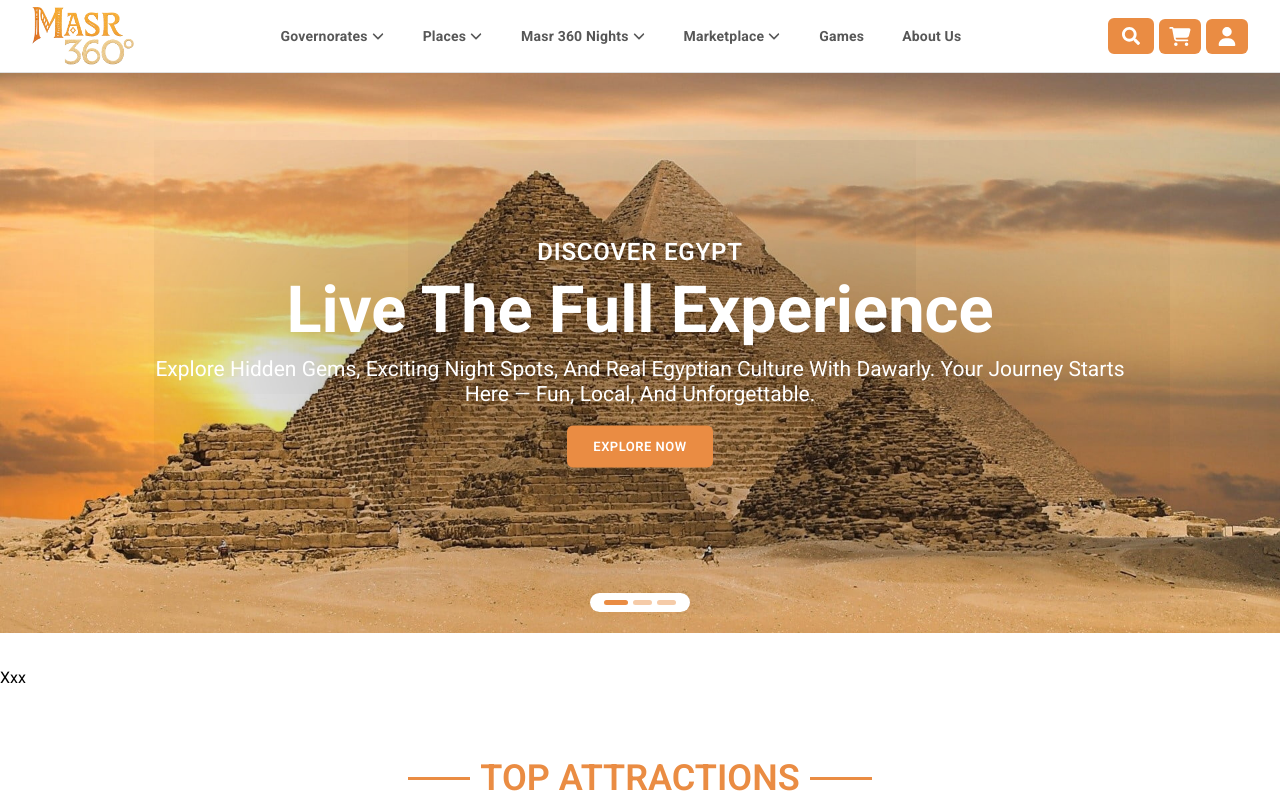
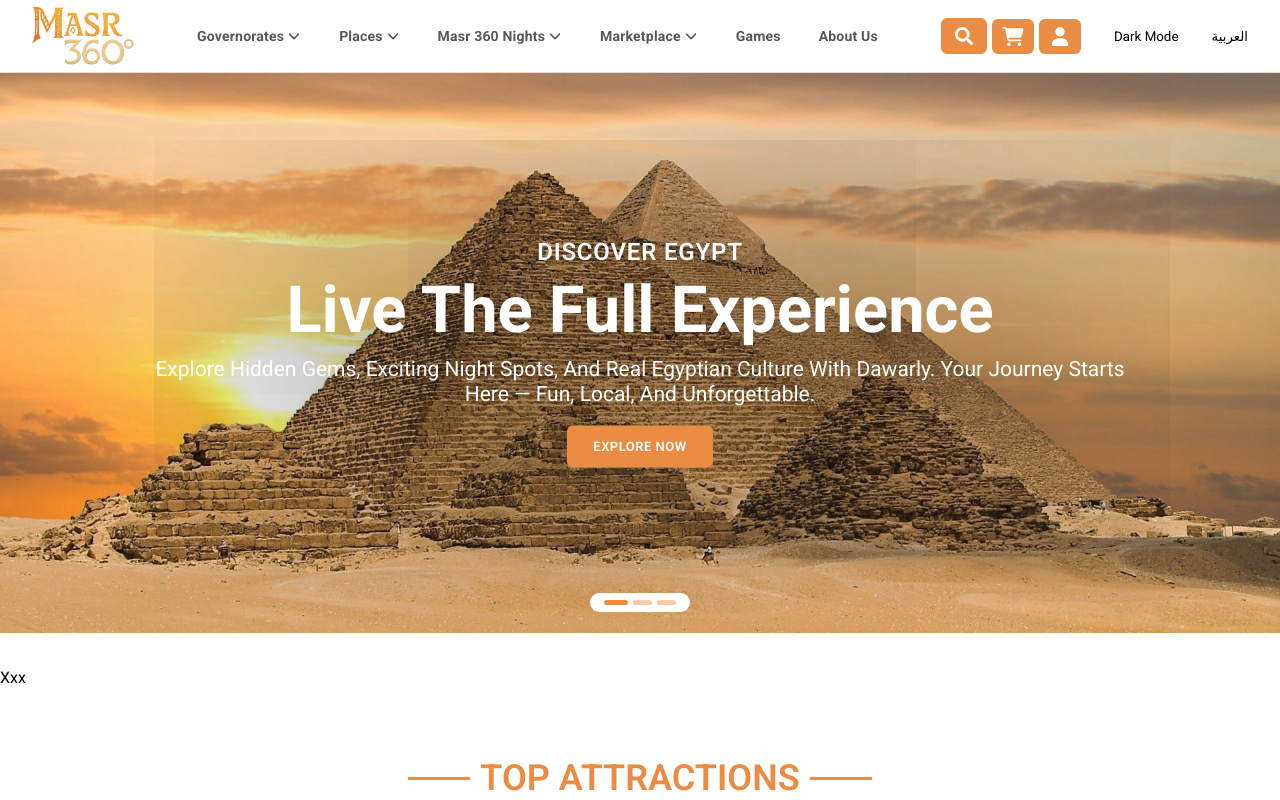
Before and after one commit to 3KR4/Dawarly, a Next.js app: page / in a window 1280 px wide. Shown: the top 800 px of the page. Built offline with nearby package versions, Linux system fonts and the light colour scheme.

Commit message:
wqwwdxddddvxc

```diff
--- a/Contexts/settings.jsx
+++ b/Contexts/settings.jsx
@@ -27,14 +27,56 @@ export const SettingsProvider = ({ children }) => {
     window.addEventListener("resize", handleResize);
     return () => window.removeEventListener("resize", handleResize);
   }, []);
+  // 🔥 الحل: منع أي Render لحد ما الشاشة تتحدد
+  const [theme, setTheme] = useState("light");
 
-  // 🔥 الحل: منع أي Render لحد ما الشاشة تتحدد
+  useEffect(() => {
+    const saved = localStorage.getItem("theme");
+    if (saved) setTheme(saved);
+  }, []);
+
+  useEffect(() => {
+    document.documentElement.setAttribute("data-theme", theme);
+    localStorage.setItem("theme", theme);
+  }, [theme]);
+
+  const toggleTheme = () =>
+    setTheme((prev) => (prev === "light" ? "dark" : "light"));
+
+  const [locale, setLocale] = useState("en");
+
+  useEffect(() => {
+    const saved = localStorage.getItem("locale");
+    if (saved) setLocale(saved);
+  }, []);
+
+  useEffect(() => {
+    document.documentElement.setAttribute("lang", locale);
+    document.documentElement.setAttribute(
+      "dir",
+      locale === "ar" ? "rtl" : "ltr"
+    );
+    localStorage.setItem("locale", locale);
+  }, [locale]);
+
+  const toggleLocale = () => setLocale((prev) => (prev === "en" ? "ar" : "en"));
   if (!isReady) {
     return null; // أو Loader صغير حسب رغبتك
   }
 
   return (
-    <settings.Provider value={{ pathname, screenSize }}>
+    <settings.Provider
+      value={{
+        pathname,
+        screenSize,
+        theme,
+        setTheme,
+        toggleTheme,
+        locale,
+        setLocale,
+        toggleLocale,
+      }}
+    >
       {children}
     </settings.Provider>
   );
--- /dev/null
+++ b/Contexts/useTranslation.js
@@ -0,0 +1,9 @@
+import { settings } from "@/Contexts/settings";
+import ar from "../lang/ar";
+import en from "../lang/en";
+import { useContext } from "react";
+
+export default function useTranslate() {
+  const { locale } = useContext(settings);
+  return locale === "ar" ? ar : en;
+}
--- a/components/home/Sections/Header.jsx
+++ b/components/home/Sections/Header.jsx
@@ -13,16 +13,19 @@ import { MdLogout } from "react-icons/md";
 import { usePathname } from "next/navigation";
 import { FaCartShopping, FaUser } from "react-icons/fa6";
 import AdsCard from "@/components/home/AdsCard";
+
 import { navLinks } from "@/data";
-
+import useTranslate from "@/Contexts/useTranslation";
 function Header() {
+  const t = useTranslate();
   const pathname = usePathname();
 
   useEffect(() => {
     setActiveNav(null);
   }, [pathname]);
 
-  const { screenSize } = useContext(settings);
+  const { screenSize, theme, toggleTheme, locale, toggleLocale } =
+    useContext(settings);
   const [isLogin, setIsLogin] = useState(true);
   const [activeNav, setActiveNav] = useState(null);
   const [mobileMenu, setMobileMenu] = useState(false);
@@ -206,6 +209,12 @@ function Header() {
             </div>
           )}
         </div>
+        <button onClick={toggleTheme}>
+          {theme === "light" ? "Dark Mode" : "Light Mode"}
+        </button>
+        <button onClick={toggleLocale}>
+          {locale === "en" ? "العربية" : "English"}
+        </button>
       </div>
       {screenSize !== "large" && nav()}
     </header>
--- /dev/null
+++ b/lang/ar.js
@@ -0,0 +1,6 @@
+export default {
+  home: "الرئيسية",
+  marketplace: "الماركت بليس",
+  properties: "العقارات المصيفية",
+  login: "تسجيل الدخول",
+};
--- /dev/null
+++ b/lang/en.js
@@ -0,0 +1,6 @@
+export default {
+  home: "Home",
+  marketplace: "Marketplace",
+  properties: "Vacation Properties",
+  login: "Login",
+};
--- a/styles/client/globals.css
+++ b/styles/client/globals.css
@@ -17,6 +17,12 @@
   --title-color: #333;
   --paragraph: #575757;
 }
+[data-theme="dark"] {
+  --body-color: #000000;
+  --section-color: #f2f2f2;
+  --main-color: #1cee00;
+}
+
 body {
   background-color: var(--body-color);
   display: flex;
```
